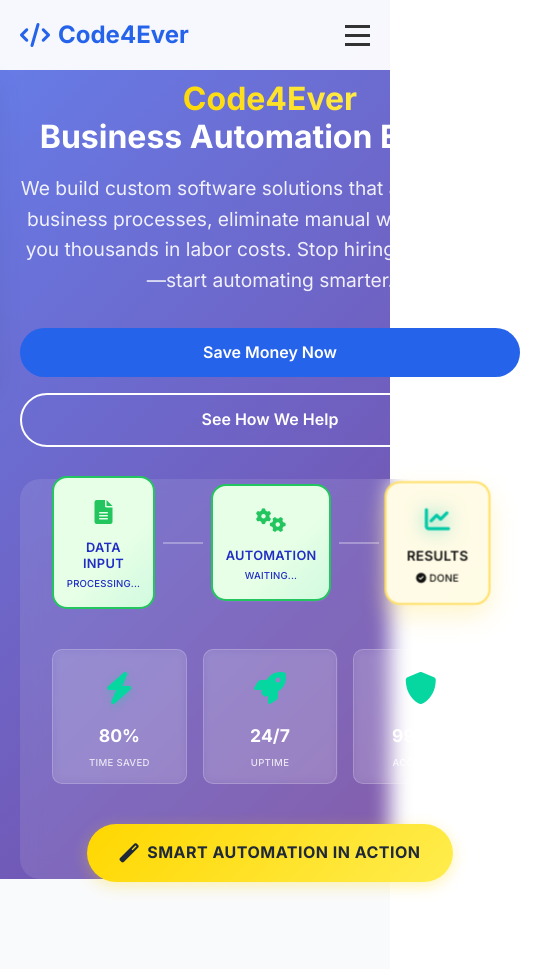
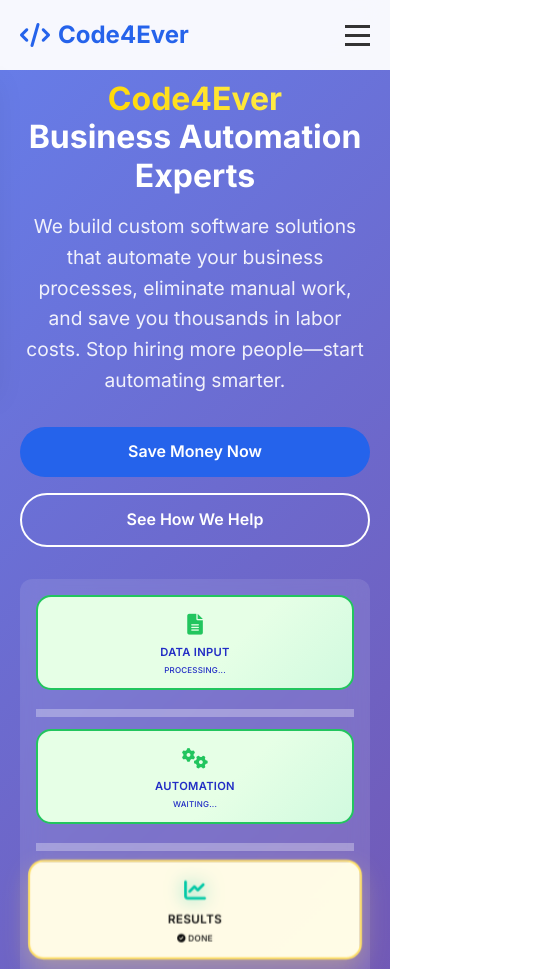
Before and after one commit to gbs4ever/code4ever, a plain HTML site: page index.html in a window 390 px wide. Shown: the top 969 px of the page, 540 px wide, since content can reach past the window. Drawn offline with Linux system fonts and the light colour scheme.

Commit message:
Improve automation showcase: mobile friendly, better icons, workflow step flashing, and visual polish

```diff
--- a/styles.css
+++ b/styles.css
@@ -857,6 +857,64 @@
     }
 }
 
+/* Mobile styles for automation showcase and workflow steps */
+@media (max-width: 600px) {
+    .automation-showcase {
+        width: 100%;
+        min-width: 0;
+        height: auto;
+        padding: 1rem;
+        border-radius: 12px;
+        gap: 1rem;
+    }
+
+    .workflow-animation {
+        flex-direction: column;
+        align-items: stretch;
+        width: 100%;
+        margin-bottom: 0.5rem;
+        gap: 0.5rem;
+    }
+
+    .workflow-step {
+        max-width: none;
+        width: 100%;
+        margin-bottom: 0.5rem;
+        padding: 0.7rem 0.5rem;
+        font-size: 0.9rem;
+    }
+
+    .step-icon {
+        font-size: 1.3rem;
+        margin-bottom: 0.3rem;
+    }
+
+    .step-title {
+        font-size: 0.7rem;
+    }
+
+    .step-status {
+        font-size: 0.5rem;
+    }
+
+    .workflow-connector {
+        width: 100%;
+        height: 8px;
+        margin: 0.2rem 0;
+    }
+
+    .efficiency-display {
+        flex-direction: column;
+        gap: 0.5rem;
+        width: 100%;
+        margin-bottom: 0.5rem;
+    }
+
+    .efficiency-metric .metric-icon {
+        font-size: 1.5rem;
+    }
+}
+
 /* ...existing code... */
 
 .workflow-step.active .step-title,
```
Also changed, not shown: README.md.
